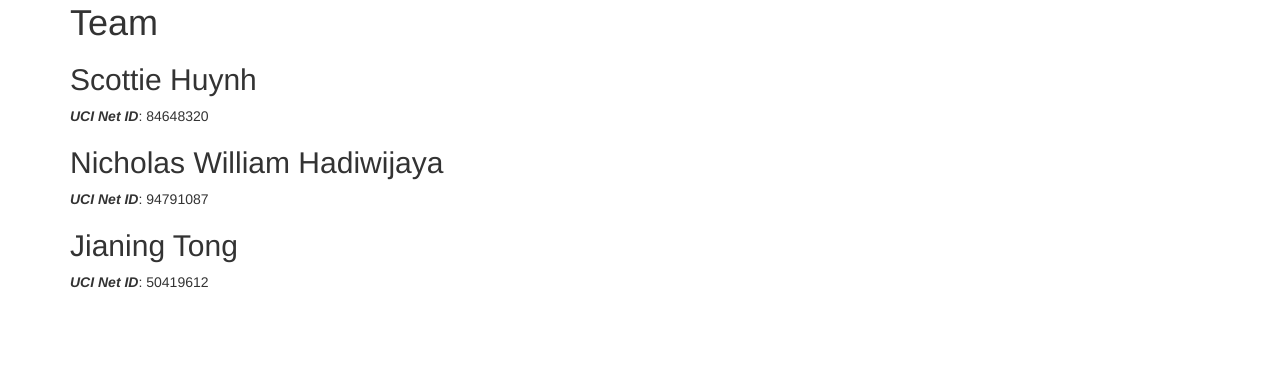
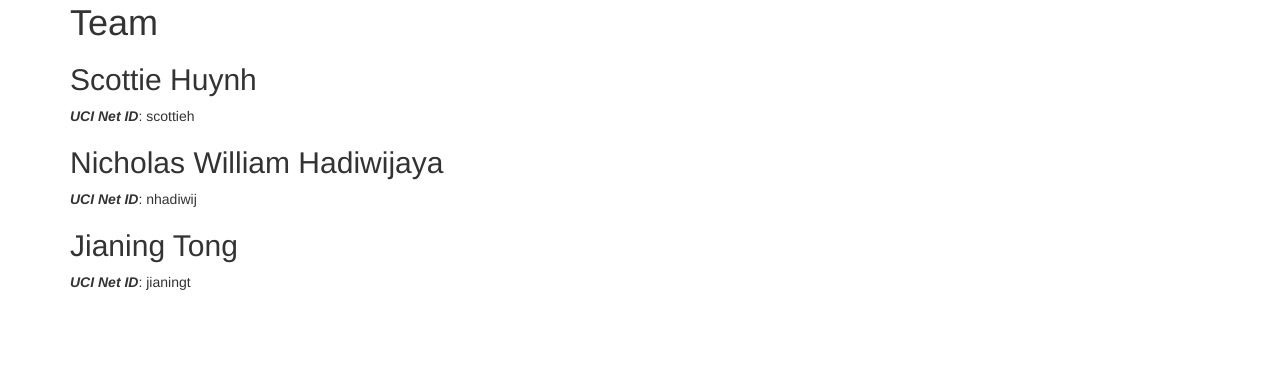
Before and after one commit to gale2307/Jarvis, a Jekyll site: the page built from docs/team.md, in a window 1280 px wide. Shown: the part 170-549 px from the top of the page. Built offline with Jekyll 4.4.1, drawn with Linux system fonts in a browser that asks for light colours.

Commit message:
changed UCI Net ID

```diff
--- a/docs/team.md
+++ b/docs/team.md
@@ -7,10 +7,10 @@
 
 
 ## Scottie Huynh
-***UCI Net ID***: 84648320
+***UCI Net ID***: scottieh
 
 ## Nicholas William Hadiwijaya
-***UCI Net ID***: 94791087
+***UCI Net ID***: nhadiwij
 
 ## Jianing Tong
-***UCI Net ID***: 50419612
+***UCI Net ID***: jianingt
```
